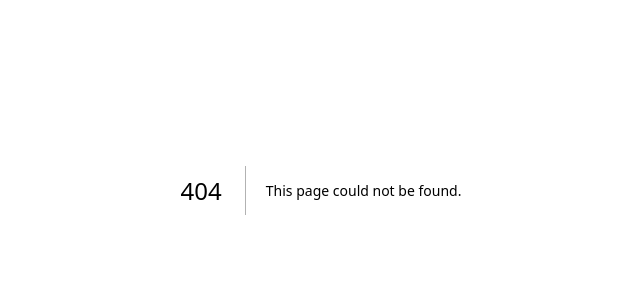
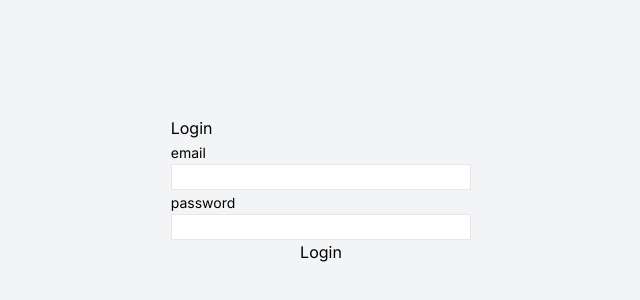
Before and after one commit to SaraDonaldson/pet-kingdom, a Next.js app in the folder pet-kingdom/: page /login in a window 1280 px wide. Before the commit this address had no page. Shown: the part 210-510 px from the top of the page, without its empty margins (319-959 px from the left). Built offline with nearby package versions, Linux system fonts and the light colour scheme.

Commit message:
create login page and function
- create login form and page
- basic login function in lib
- incorporate bcrypt compare into login function
-  return user id to client side function (to be adjusted)

```diff
--- /dev/null
+++ b/pet-kingdom/Components/LoginForm/index.tsx
@@ -0,0 +1,75 @@
+'use client'
+import { FormEventHandler, useEffect, useState } from "react";
+import { PrismaClient } from "@prisma/client";
+import { Login } from "@/lib/functions/login";
+import { LoginFormData } from "@/lib/types/Login";
+
+
+export default function LoginForm() {
+    const [email, setEmail] = useState("");
+    const [password, setPassword] = useState("");
+    const [userId, setUserId] = useState("");
+    const [errorMessage, setErrorMessage] = useState("");
+
+const handleSubmit = async (e: any) => {
+    e.preventDefault();
+    try {
+
+        const formData: LoginFormData = { email, password};
+        const login = await Login(formData);
+        //@ts-ignore
+        // console.log(login);
+
+        if (login.error) {
+        //@ts-ignore
+          throw new Error(login.error);
+        }
+        // get user by id to add to local storage
+        // Redirect or show a success message
+        // need to get the user details to add name here
+        // alert("Welcome Back: " + JSON.stringify(login));
+        alert("Welcome Back: ");
+
+      } catch (error:any) {
+        setErrorMessage(error);
+        alert("Error logging in. Please check your email and password");
+      }
+}
+    return (
+      <div className="flex dark:text-black  justify-center items-center min-h-screen bg-gray-100">
+        <div className="bg-white p-8 rounded shadow-md w-96">
+        <h1>Login</h1>
+
+        <form onSubmit={handleSubmit}>
+          <div className="mb-4">
+            <label className="block text-sm font-medium mb-2" htmlFor="name">email</label>
+            <input
+              type="text"
+              id="email"
+              value={email}
+              onChange={(e) => setEmail(e.target.value)}
+              className="w-full p-2 border rounded"
+              required
+            />
+          </div>
+          <div className="mb-4">
+            <label className="block text-sm font-medium mb-2" htmlFor="name">password</label>
+            <input
+              type="password"
+              id="password"
+              value={password}
+              onChange={(e) => setPassword(e.target.value)}
+              className="w-full p-2 border rounded"
+              required
+            />
+          </div>
+          {errorMessage && <p className="text-red-500 mb-4">{errorMessage}</p>}
+          <div className="text-center">
+            <button type="submit" className="bg-blue-500 text-white px-4 py-2 rounded hover:bg-blue-600">Login</button>
+          </div>
+        </form>
+
+        </div>
+      </div>
+    );
+  }
--- /dev/null
+++ b/pet-kingdom/app/login/page.tsx
@@ -0,0 +1,13 @@
+import { PrismaClient } from "@prisma/client";
+import LoginForm from "@/Components/LoginForm";
+
+const prisma = new PrismaClient();
+
+export default function Login() {
+
+  return (
+    <div className="flex justify-center items-center min-h-screen bg-gray-100">
+            <LoginForm/>
+    </div>
+  );
+}
--- /dev/null
+++ b/pet-kingdom/lib/functions/login.ts
@@ -0,0 +1,51 @@
+'use server'
+
+import { PrismaClient } from "@prisma/client";
+import {LoginFormData } from "../types/Login";
+import bcrypt from "bcrypt";
+import { error } from "console";
+
+
+
+const prisma = new PrismaClient();
+
+async function Login(LoginFormData: LoginFormData) {
+
+// get user credentials by email
+
+
+    try {
+        if (!LoginFormData) {
+          const error = new Error('missing form data');
+          throw error;
+        }
+        const { email, password }:LoginFormData = LoginFormData;
+
+    // get user by email address
+        const userCredentials = await prisma.user_Credentials.findUnique({
+            where: {
+              email: email,
+            },
+          })
+     // password check via auth route -  bcrypt compare
+       if(userCredentials){
+        const formPassword= password
+        const hash= userCredentials.password
+        const match =  await bcrypt.compare(formPassword, hash);
+
+        if(match) {
+            // return userCredentials.userId
+            return match
+        } else{
+            return error
+        }
+    }
+
+
+      } catch (error:any) {
+        return { error: error };
+      }
+
+}
+
+export {Login}
--- /dev/null
+++ b/pet-kingdom/lib/types/Login/index.ts
@@ -0,0 +1,4 @@
+export interface LoginFormData{
+  email: string,
+  password: string
+   }
```
